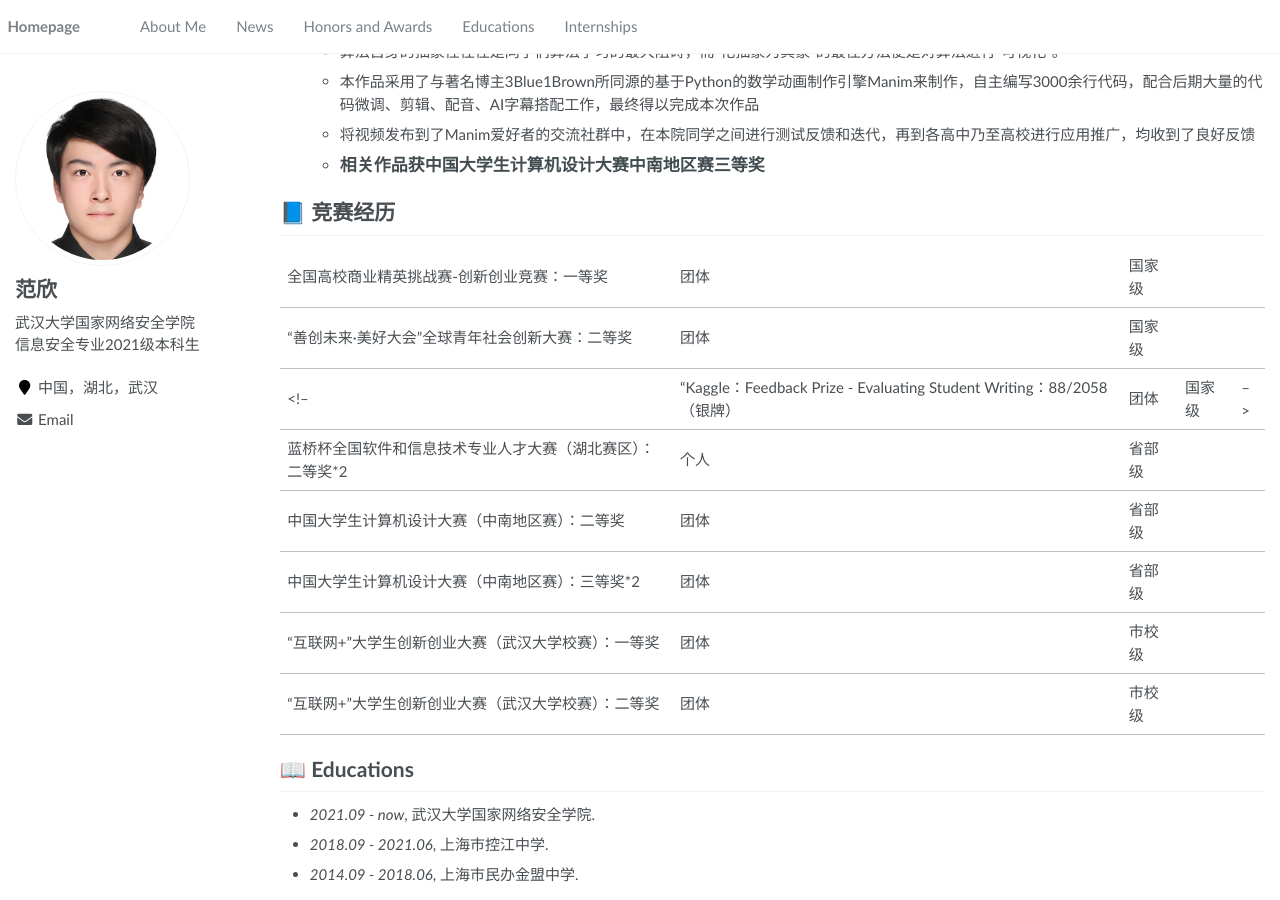
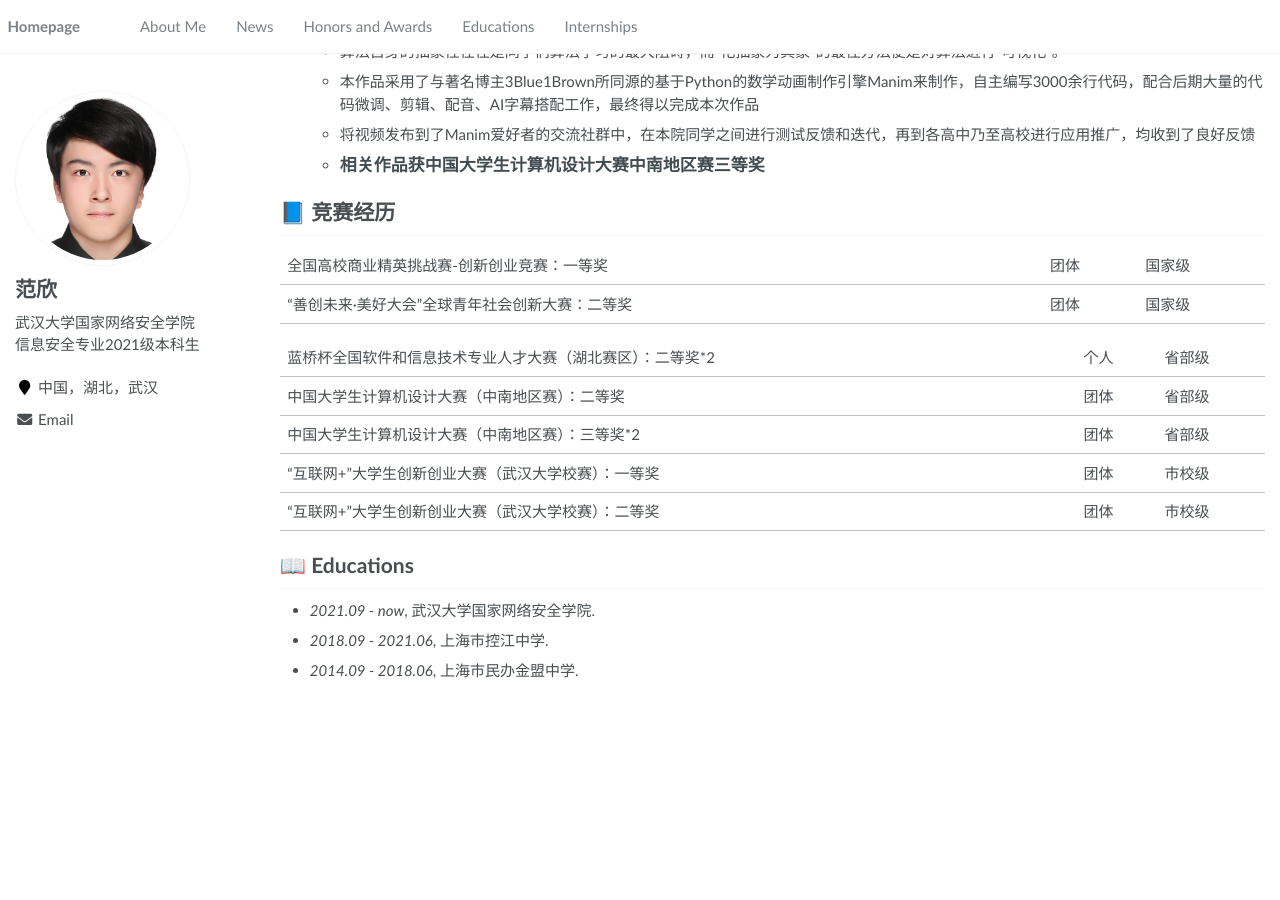
Before and after one commit to fx23333/fx23333.github.io, a Jekyll site: the page built from _pages/about.md, in a window 1280 px wide and 900 px high, scrolled down 3723 px. Built offline with Jekyll 4.4.1, drawn with Linux system fonts in a browser that asks for light colours; some web fonts are replaced; after the commit the page ends 4420 px from its top, so only the background shows below that; part of the change alters nothing that is shown.

Commit message:
2024-05-11 v3 修bug

```diff
--- a/_pages/about.md
+++ b/_pages/about.md
@@ -134,10 +134,10 @@ redirect_from:
 |:------|:-------:|------:|
 |全国高校商业精英挑战赛-创新创业竞赛：一等奖|团体|国家级|
 |“善创未来·美好大会”全球青年社会创新大赛：二等奖|团体|国家级|
-<!-- |“Kaggle：Feedback Prize - Evaluating Student Writing：88/2058（银牌）|团体|国家级| -->
-|蓝桥杯全国软件和信息技术专业人才大赛（湖北赛区）：二等奖*2|个人|省部级|
+
+|蓝桥杯全国软件和信息技术专业人才大赛（湖北赛区）：二等奖\*2|个人|省部级|
 |中国大学生计算机设计大赛（中南地区赛）：二等奖|团体|省部级|
-|中国大学生计算机设计大赛（中南地区赛）：三等奖*2|团体|省部级|
+|中国大学生计算机设计大赛（中南地区赛）：三等奖\*2|团体|省部级|
 |“互联网+”大学生创新创业大赛（武汉大学校赛）：一等奖|团体|市校级|
 |“互联网+”大学生创新创业大赛（武汉大学校赛）：二等奖|团体|市校级|
 
```
